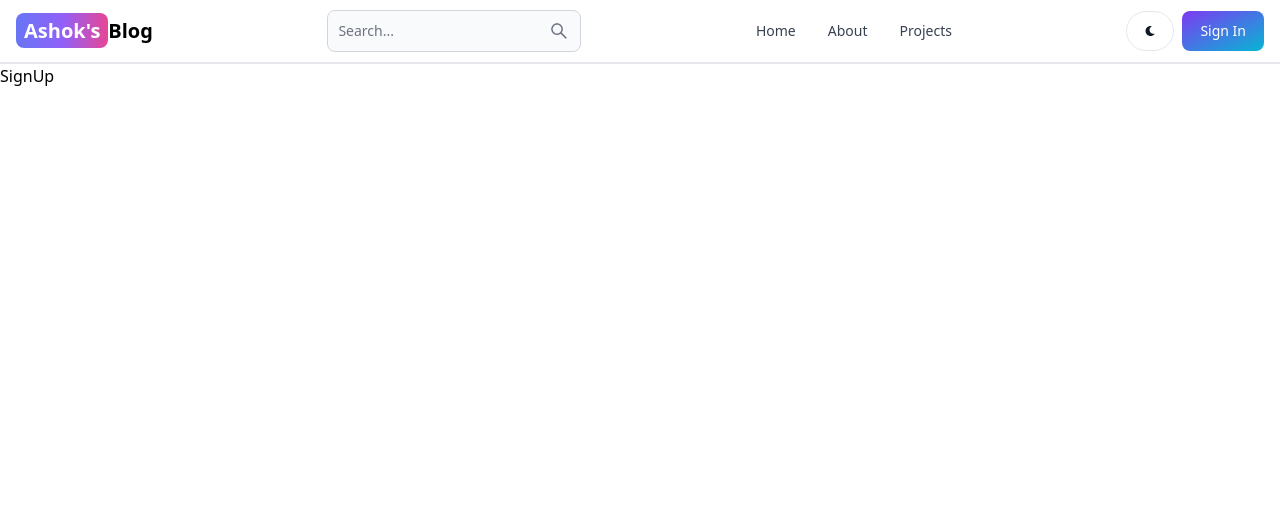
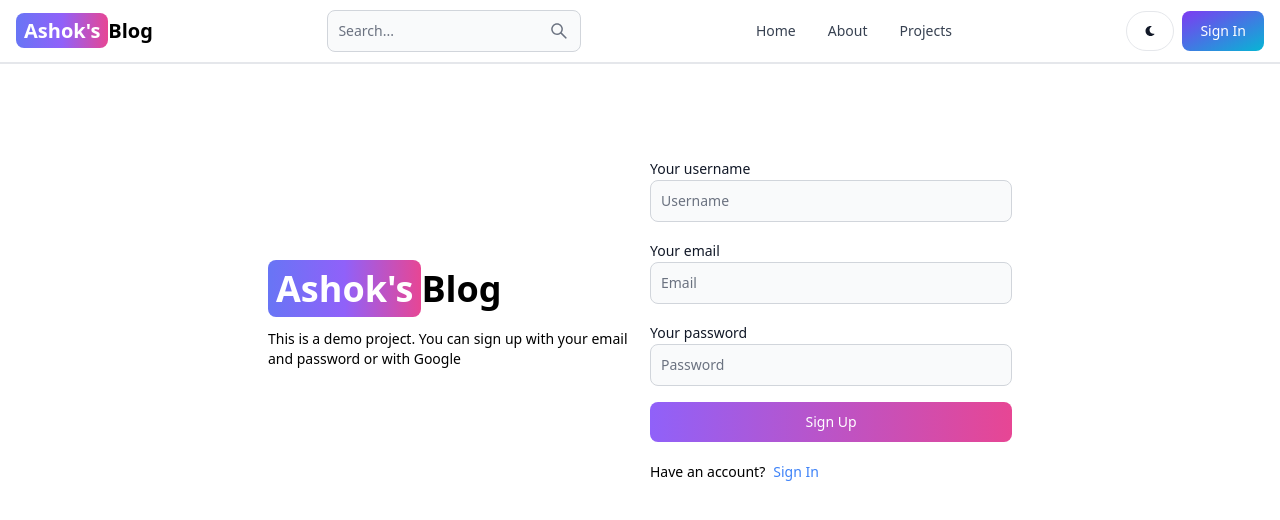
Before and after one commit to pula-ashok/mern-blog, a React (Vite) app in the folder client/: page /sign-up in a window 1280 px wide. Shown: the top 520 px of the page. Built offline with nearby package versions, Linux system fonts and the light colour scheme.

Commit message:
create singup page ui

```diff
--- a/client/src/pages/SignUp.jsx
+++ b/client/src/pages/SignUp.jsx
@@ -1,7 +1,56 @@
+import { Button, Label, TextInput } from "flowbite-react";
 import React from "react";
+import { Link } from "react-router-dom";
 
 const SignUp = () => {
-  return <div>SignUp</div>;
+  return (
+    <div className="min-h-screen mt-20">
+      <div className="flex p-3 max-w-3xl mx-auto flex-col md:flex-row md:items-center md:justify-center gap-5">
+        {/*
+    // <div className="min-h-screen mt-20">
+    //   <div className="flex p-3 max-w-3xl mx-auto flex-col md:flex-row md:items-center gap-5"> */}
+        {/* left */}
+        <div className="flex-1">
+          <Link to="/" className="text-4xl font-bold dark:text-white">
+            <span className="px-2 py-1 rounded-lg text-white bg-gradient-to-r from-indigo-500 via-purple-500 to-pink-500">
+              Ashok's
+            </span>
+            Blog
+          </Link>
+          <p className="text-sm mt-5">
+            This is a demo project. You can sign up with your email and password
+            or with Google
+          </p>
+        </div>
+        {/* right */}
+        <div className="flex-1">
+          <form action="" className="flex flex-col gap-4">
+            <div>
+              <Label value="Your username" />
+              <TextInput type="text" placeholder="Username" id="username" />
+            </div>
+            <div>
+              <Label value="Your email" />
+              <TextInput type="text" placeholder="Email" id="email" />
+            </div>
+            <div>
+              <Label value="Your password" />
+              <TextInput type="password" placeholder="Password" id="password" />
+            </div>
+            <Button gradientDuoTone={"purpleToPink"} type="submit">
+              Sign Up
+            </Button>
+          </form>
+          <div className="flex gap-2 text-sm mt-5">
+            <span>Have an account?</span>
+            <Link to="/sign-in" className="text-blue-500">
+              Sign In
+            </Link>
+          </div>
+        </div>
+      </div>
+    </div>
+  );
 };
 
 export default SignUp;
```
